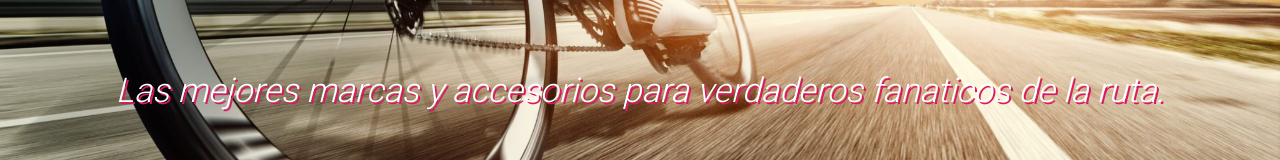
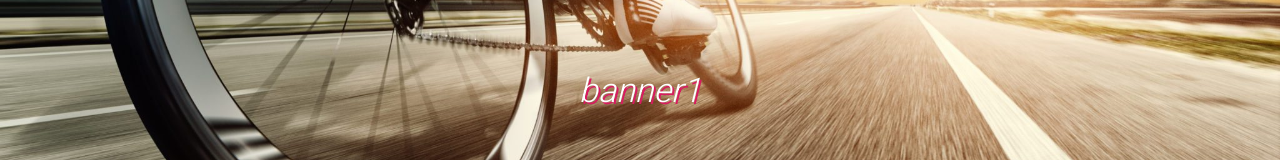
Before and after one commit to jotayes101/fefer, a Vue app: page / in a window 1280 px wide. Shown: the part 423-583 px from the top of the page. Built offline with nearby package versions, Linux system fonts and the light colour scheme.

Commit message:
translate carousel

```diff
--- a/src/components/home/AppHome.vue
+++ b/src/components/home/AppHome.vue
@@ -14,7 +14,7 @@
             <v-container fill-height>
               <v-layout align-center>
                 <v-flex>
-                  <h3 class="pink-shadow white--text display-1 text-lg-center font-weight-light font-italic">{{ item.title }}</h3>
+                  <h3 class="pink-shadow white--text display-1 text-lg-center font-weight-light font-italic">{{ $t(item.text) }}</h3>
                   <!-- <span class="white--text subheading">{{ item.text }}</span> -->
                 </v-flex>
               </v-layout>
@@ -41,22 +41,22 @@
         {
           src: "banner4.jpg",
           title: "Las mejores marcas y accesorios para verdaderos fanaticos de la ruta.",
-          text: "Contenido de la imagen"
+          text: "banner1"
         },
         {
           src: "banner5.jpeg",
           title: "Enterate de la programación de eventos y acompañame en rutas y salidas.",
-          text: "Contenido de la imagen"
+          text: "banner2"
         },
         {
           src: "banner2.jpg",
           title: "Luce comoda y bella con la mejor ropa deportiva.",
-          text: "Contenido de la imagen"
+          text: "banner3"
         },
         {
           src: "banner3.jpg",
           title: "Las mejores marcas y accesorios para verdaderos fanaticos de la montaña.",
-          text: "Contenido de la imagen"
+          text: "banner4"
         }
       ]
     }),
@@ -76,3 +76,20 @@
     width: 100%;
   }
 </style>
+
+<i18n>
+{
+  "en": {
+    "banner1": "hello world! 1",
+    "banner2": "hello world! 2",
+    "banner3": "hello world! 3",
+    "banner4": "hello world! 4"
+  },
+  "es": {
+    "banner1": "Las mejores marcas y accesorios para verdaderos fanaticos de la ruta.",
+    "banner2": "Enterate de la programación de eventos y acompañame en rutas y salidas.",
+    "banner3": "Luce comoda y bella con la mejor ropa deportiva.",
+    "banner4": "Las mejores marcas y accesorios para verdaderos fanaticos de la montaña."
+  }
+}
+</i18n>
```
